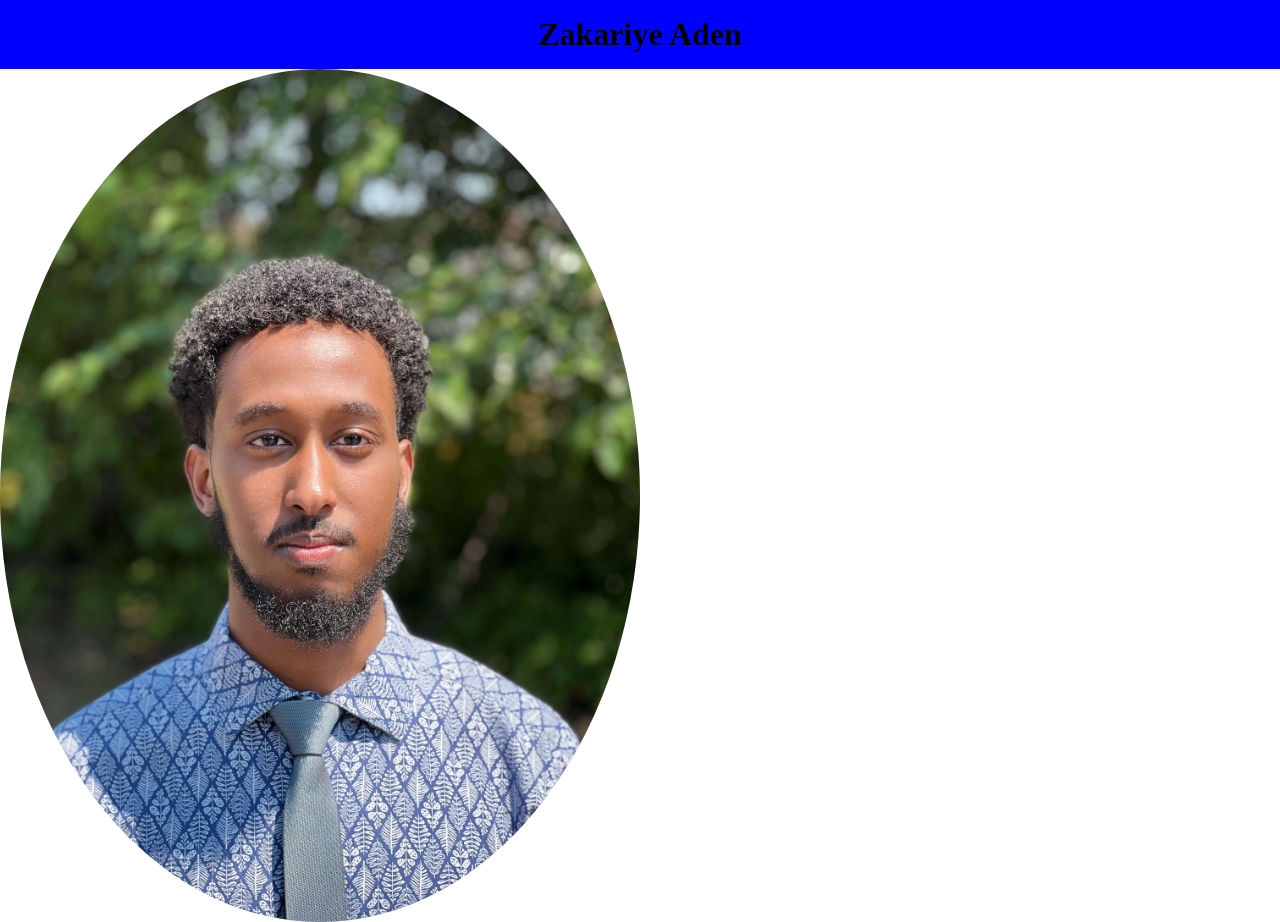
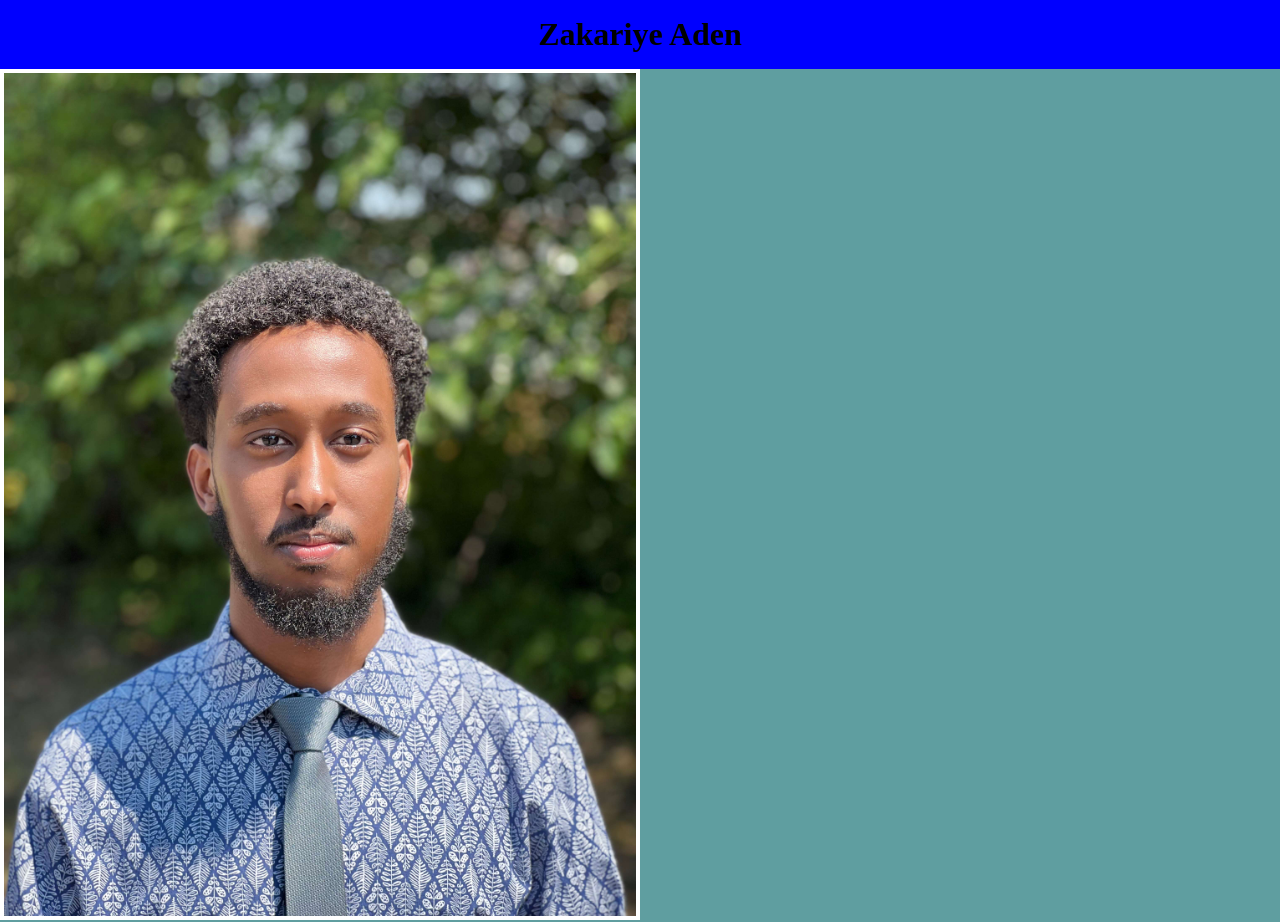
Before and after one commit to ZakariyeAden/Prime-Cohort-Week-1-Assignment, a plain HTML site: page index.html in a window 1280 px wide. Shown: the top 922 px of the page. Drawn offline with Linux system fonts and the light colour scheme.

Commit message:
adding more styles

```diff
--- a/style.css
+++ b/style.css
@@ -2,13 +2,16 @@
   margin: 0;
   padding: 0;
   box-sizing: border-box;
+
 }
 .img{
   width: 50%;
-  border-radius: 70%;
+  border: 4px solid #fff;
 }
 /* Give your page a fun background color */
-
+body{
+  background-color: cadetblue;
+}
 /* Make the header and footer a different color from the background */
 header, footer{
   background-color: blue;
```
